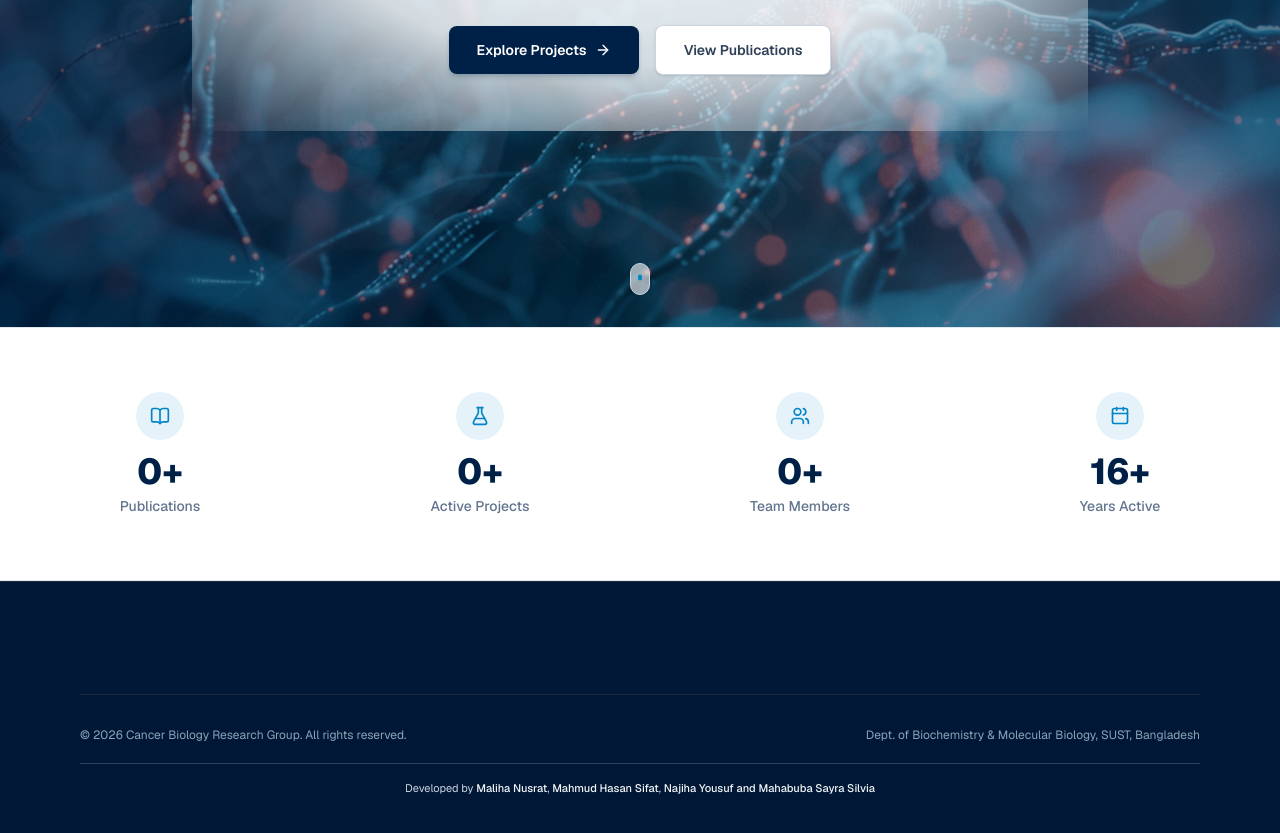
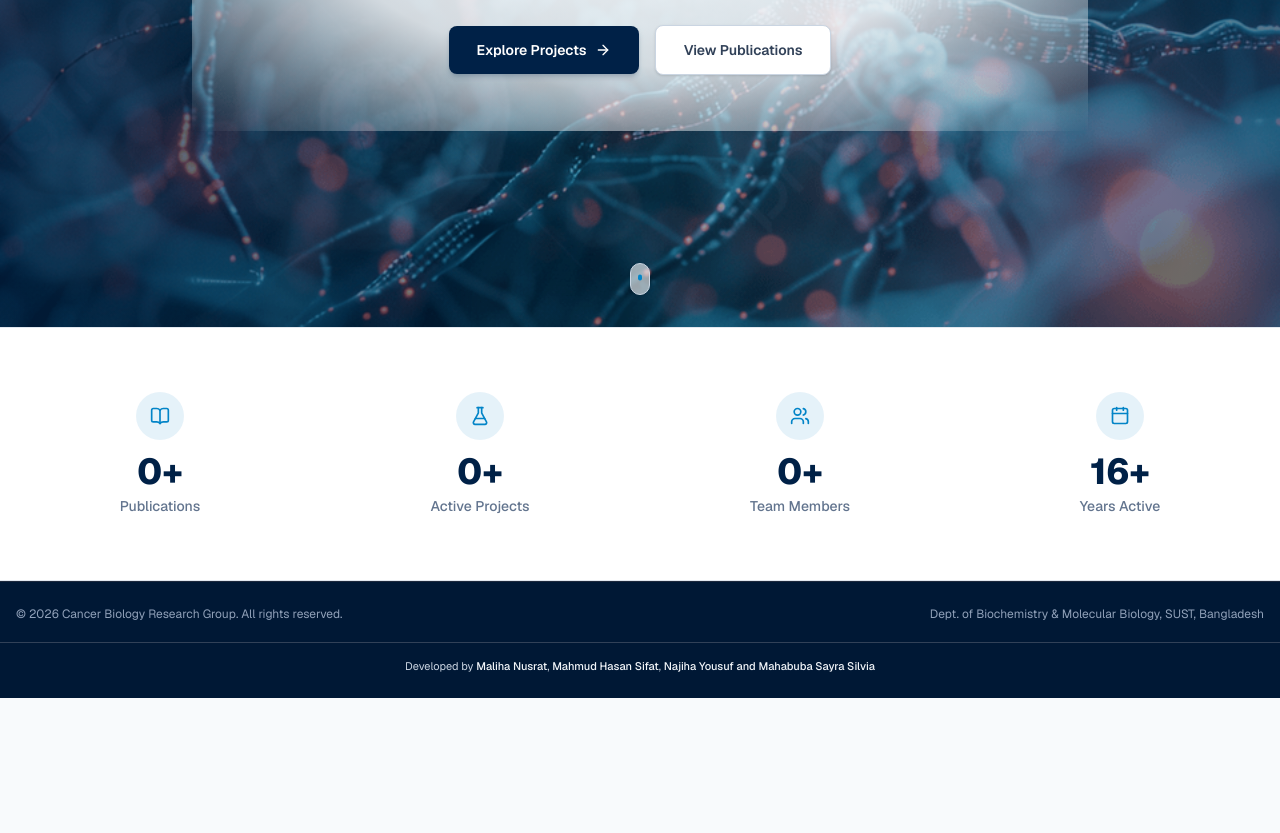
Before and after one commit to 2021331056m/cbrg, a Next.js app: page / in a window 1280 px wide. Shown: the part 473-1306 px from the top of the page. After the commit the page ends 1171 px from the top, so only its background shows below. Built offline with nearby package versions, Linux system fonts and the light colour scheme; no server answers; the database is empty.

Commit message:
Simplify Footer component structure
Refactor Footer component to simplify structure and styling.

```diff
--- a/src/components/layout/Footer.tsx
+++ b/src/components/layout/Footer.tsx
@@ -19,7 +19,7 @@ export default function Footer() {
 
 
 
- if (pathname !== "/") {
+
     return (
       <footer className="bg-[#001835] text-slate-400 py-6 border-t border-slate-800 mt-auto text-xs text-center">
         <div className="max-w-7xl mx-auto px-4 flex flex-col sm:flex-row items-center justify-between gap-2">
@@ -29,20 +29,8 @@ export default function Footer() {
         {developerCredit}
       </footer>
     );
-  }
 
 
-  return (
-    <footer className="bg-[#001835] snap-section text-slate-200 border-t border-slate-800 mt-auto">
-       <div className="max-w-6xl mx-auto px-4 py-16">
 
-          <div className="mt-12 pt-8 border-t border-slate-800 flex flex-col sm:flex-row items-center justify-between gap-4 text-xs text-slate-400">
-            <p>© {year} {SITE_NAME}. All rights reserved.</p>
-            <p>Dept. of Biochemistry &amp; Molecular Biology, SUST, Bangladesh</p>
-          </div>
-        {developerCredit}
-      </div>
 
-    </footer>
-  );
 }
```
